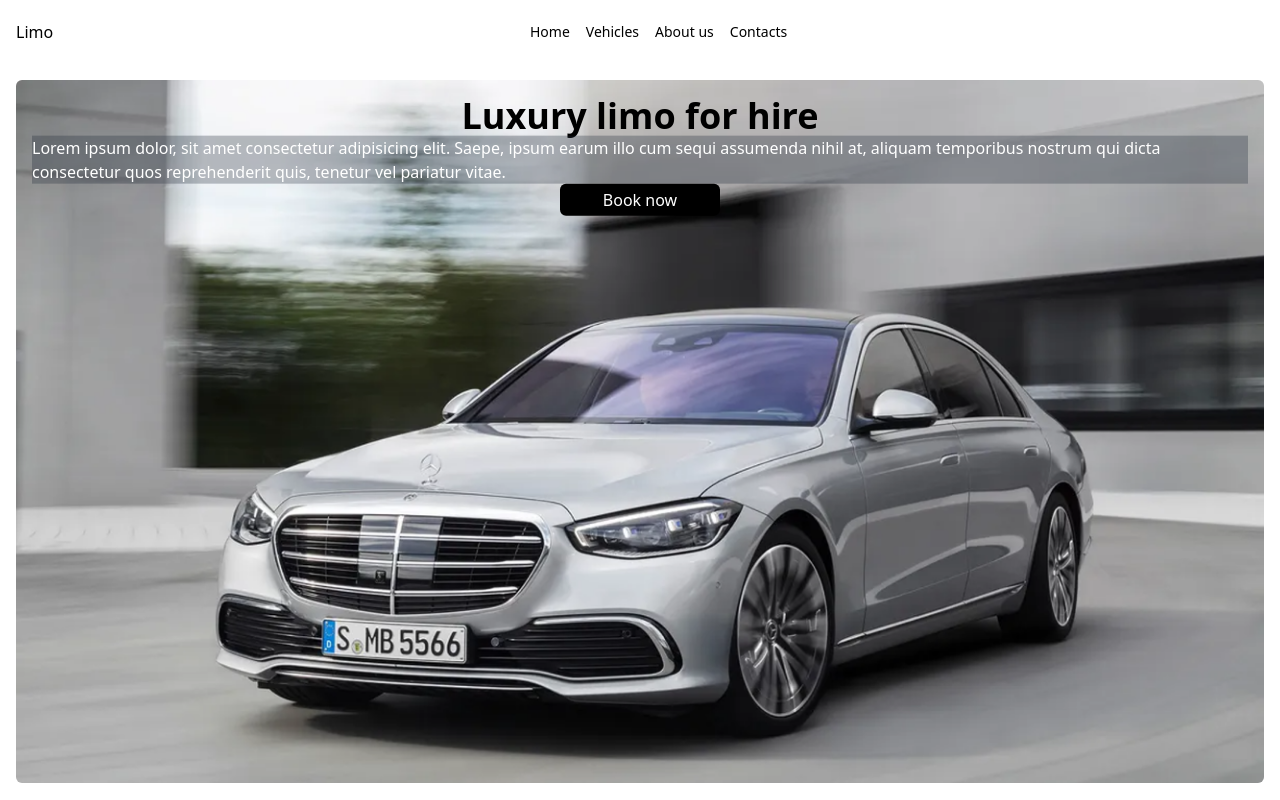
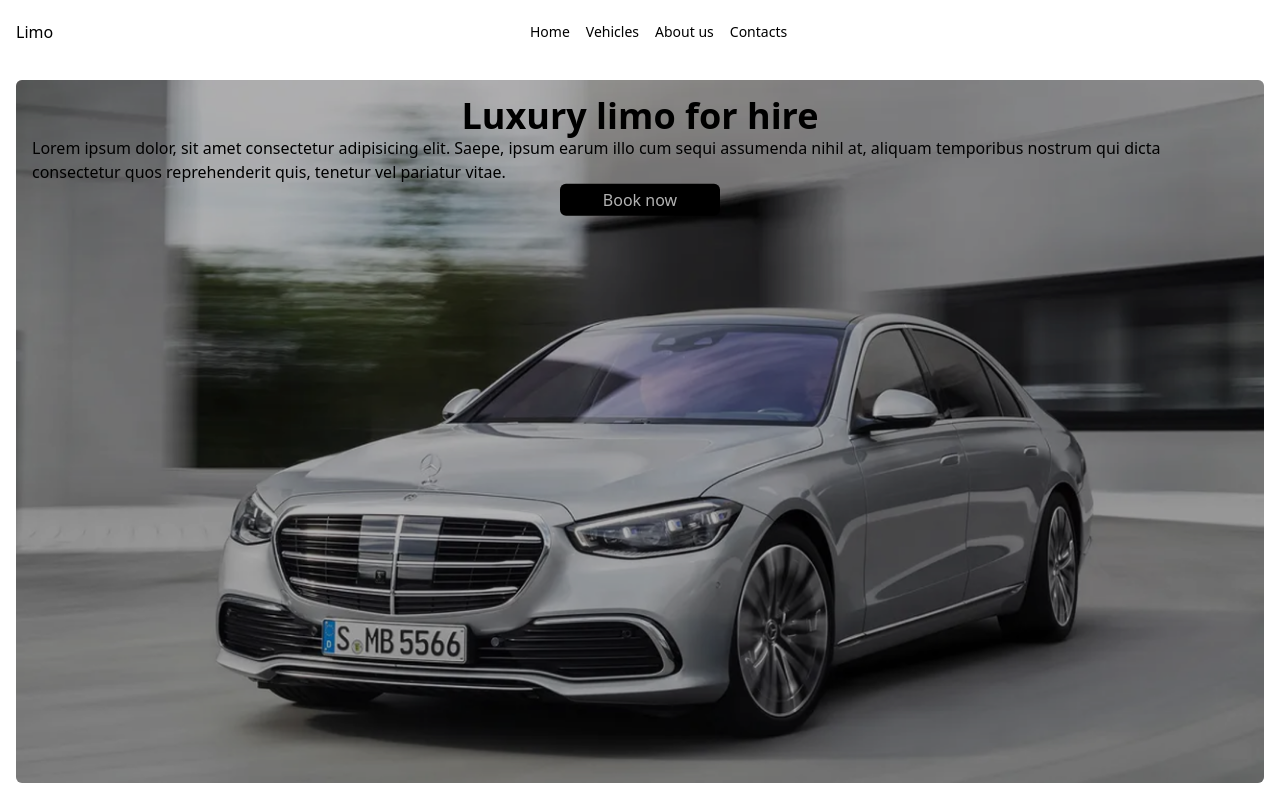
Before and after one commit to irriz-jayy/luxury-limos, a React (Vite) app: page / in a window 1280 px wide. Shown: the top 800 px of the page. Built offline with nearby package versions, Linux system fonts and the light colour scheme; the HTML template or start-up script is replaced by a standard one.

Commit message:
compleeted hero section design

```diff
--- a/src/components/Homepage.jsx
+++ b/src/components/Homepage.jsx
@@ -9,12 +9,12 @@ function Homepage() {
       <div className="relative min-h-[50vh] m-4">
         <img
           src={bg}
-          className="z-0 rounded-md h-full w-full hidden sm:block md:block lg:block"
+          className="z-0 rounded-md h-full w-full hidden md:block lg:block"
           alt=""
         />
-        <div className="absolute top-1/2 left-1/2 transform -translate-x-1/2 -translate-y-1/2 w-full h-full flex flex-col items-center justify-top p-4  ">
+        <div className="absolute top-1/2 left-1/2 transform -translate-x-1/2 -translate-y-1/2 w-full h-full flex flex-col items-center justify-top p-4">
           <p className="text-4xl font-bold">Luxury limo for hire</p>
-          <p className="w-auto sm:bg-gray-800 sm:bg-opacity-30 sm:text-white md:text-white lg:text-white">
+          <p className="w-auto">
             Lorem ipsum dolor, sit amet consectetur adipisicing elit. Saepe,
             ipsum earum illo cum sequi assumenda nihil at, aliquam temporibus
             nostrum qui dicta consectetur quos reprehenderit quis, tenetur vel
@@ -24,6 +24,7 @@ function Homepage() {
             Book now
           </button>
         </div>
+        <div className="absolute top-0 left-0 w-full h-full  bg-black opacity-30 rounded-md hidden md:block lg:block"></div>
       </div>
       {/* Form section */}
       <div className="w-full flex items-center justify-center">
```
